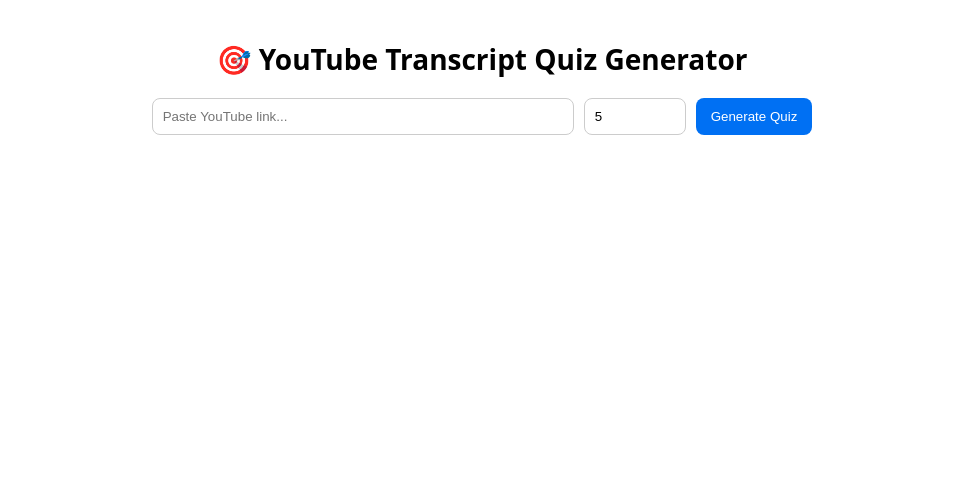
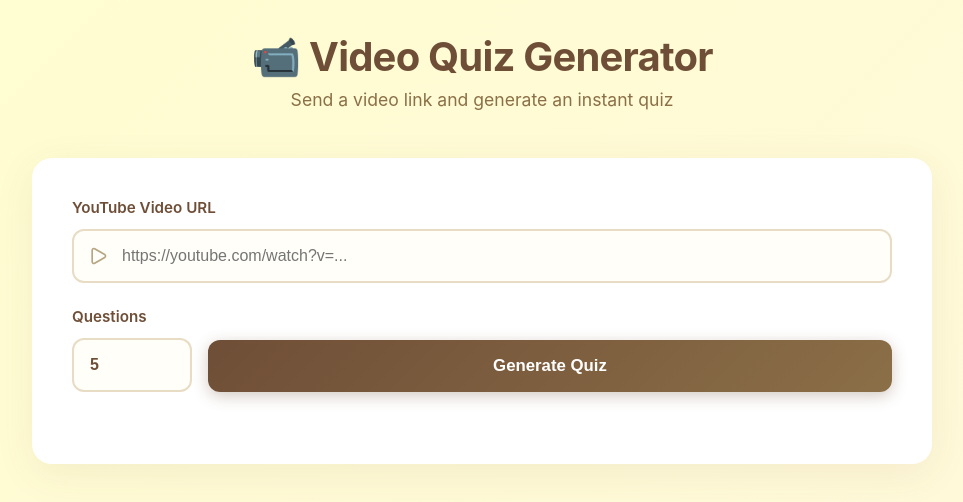
Before and after one commit to Shashidharak89/QUIZ-APP, a Next.js app: page / in a window 1280 px wide. Shown: the top 502 px of the page, without its empty margins (158-1121 px from the left). Built offline with nearby package versions, Linux system fonts and the light colour scheme.

Commit message:
Design changes in project

```diff
--- a/package.json
+++ b/package.json
@@ -9,6 +9,7 @@
     "lint": "eslint"
   },
   "dependencies": {
+    "lucide-react": "^0.552.0",
     "next": "16.0.1",
     "react": "19.2.0",
     "react-dom": "19.2.0",
--- a/src/app/components/HomeScreen.js
+++ b/src/app/components/HomeScreen.js
@@ -1,7 +1,10 @@
 "use client";
 import { useState } from "react";
+import { Play, Loader2, CheckCircle2, XCircle } from "lucide-react";
+import "./styles/HomeScreen.css";
 
-export default function HomeScreen() {
+// QuizGenerator Component
+export default function QuizGenerator() {
   const [videoUrl, setVideoUrl] = useState("");
   const [count, setCount] = useState(5);
   const [quiz, setQuiz] = useState("");
@@ -11,6 +14,7 @@
   const handleGenerateQuiz = async () => {
     setError("");
     setQuiz("");
+
     if (!videoUrl.trim()) {
       setError("Please enter a YouTube link.");
       return;
@@ -19,7 +23,7 @@
     setLoading(true);
 
     try {
-      // 1️⃣ Get transcript from your backend
+      // Get transcript
       const transcriptRes = await fetch("/api/getSubtitles", {
         method: "POST",
         headers: { "Content-Type": "application/json" },
@@ -27,121 +31,112 @@
       });
 
       const transcriptData = await transcriptRes.json();
-
       if (!transcriptRes.ok || transcriptData.error) {
         setError(transcriptData.error || "Failed to get transcript.");
         setLoading(false);
         return;
       }
 
-      // 2️⃣ Send transcript to Gemini to generate quiz
+      // Generate quiz with specific instructions
       const quizRes = await fetch("/api/generateQuiz", {
         method: "POST",
         headers: { "Content-Type": "application/json" },
-        body: JSON.stringify({ transcript: transcriptData.transcript, count }),
+        body: JSON.stringify({
+          transcript: transcriptData.transcript,
+          count,
+          instructions: "Generate multiple choice questions (MCQs) only. For each question, provide 4 options (A, B, C, D) and clearly mark the correct answer with '✓' or highlight it. Format should be clean and easy to read."
+        }),
       });
 
       const quizData = await quizRes.json();
-
       if (!quizRes.ok || quizData.error) {
         setError(quizData.error || "Failed to generate quiz.");
       } else {
         setQuiz(quizData.quiz);
       }
-    } catch (err) {
-      setError("Something went wrong. Try again.");
+    } catch {
+      setError("Something went wrong. Please try again.");
     } finally {
       setLoading(false);
     }
   };
 
   return (
-    <div style={styles.container}>
-      <h1 style={styles.title}>🎯 YouTube Transcript Quiz Generator</h1>
+    <div className="app-container">
+      <div className="main-content">
+        <header className="header">
+          <h1 className="header-title">📹 Video Quiz Generator</h1>
+          <p className="header-subtitle">
+            Send a video link and generate an instant quiz
+          </p>
+        </header>
 
-      <div style={styles.inputContainer}>
+        <div className="card">
+          <div className="input-section">
+            <label className="input-label">YouTube Video URL</label>
+            <div className="input-wrapper">
+              <Play className="input-icon" size={20} />
               <input
                 type="text"
-          placeholder="Paste YouTube link..."
+                placeholder="https://youtube.com/watch?v=..."
                 value={videoUrl}
                 onChange={(e) => setVideoUrl(e.target.value)}
-          style={styles.input}
+                className="input-field"
               />
+            </div>
+
+            <div className="controls-row">
+              <div className="count-wrapper">
+                <label className="input-label">Questions</label>
                 <input
                   type="number"
                   min="1"
                   max="10"
                   value={count}
-          onChange={(e) => setCount(e.target.value)}
-          style={styles.numberInput}
+                  onChange={(e) => setCount(parseInt(e.target.value) || 1)}
+                  className="count-input"
                 />
-        <button onClick={handleGenerateQuiz} disabled={loading} style={styles.button}>
-          {loading ? "Generating..." : "Generate Quiz"}
+              </div>
+
+              <button
+                onClick={handleGenerateQuiz}
+                disabled={loading}
+                className="generate-btn"
+              >
+                {loading ? (
+                  <>
+                    <Loader2 className="loading-spinner" size={20} />
+                    Generating Quiz...
+                  </>
+                ) : (
+                  <>
+                    Generate Quiz
+                  </>
+                )}
               </button>
             </div>
+          </div>
 
-      {error && <p style={{ color: "red" }}>{error}</p>}
+          {error && (
+            <div className="alert alert-error">
+              <XCircle size={20} />
+              <span>{error}</span>
+            </div>
+          )}
 
           {quiz && (
-        <div style={styles.output}>
-          <h3>🧩 Generated Quiz</h3>
-          <pre style={styles.quiz}>{quiz}</pre>
+            <div className="quiz-output">
+              <div className="quiz-header">
+                <CheckCircle2 size={28} />
+                <h3 className="quiz-title">Your Quiz</h3>
+              </div>
+              <div className="quiz-box">
+                <pre className="quiz-content">{quiz}</pre>
+              </div>
             </div>
           )}
         </div>
+      </div>
+    </div>
   );
 }
-
-const styles = {
-  container: {
-    fontFamily: "system-ui, sans-serif",
-    padding: "40px 16px",
-    textAlign: "center",
-  },
-  title: {
-    fontSize: "28px",
-    marginBottom: "20px",
-  },
-  inputContainer: {
-    display: "flex",
-    justifyContent: "center",
-    gap: "10px",
-    flexWrap: "wrap",
-    marginBottom: "20px",
-  },
-  input: {
-    width: "60%",
-    maxWidth: "400px",
-    padding: "10px",
-    borderRadius: "8px",
-    border: "1px solid #ccc",
-  },
-  numberInput: {
-    width: "80px",
-    padding: "10px",
-    borderRadius: "8px",
-    border: "1px solid #ccc",
-  },
-  button: {
-    backgroundColor: "#0070f3",
-    color: "white",
-    border: "none",
-    borderRadius: "8px",
-    padding: "10px 15px",
-    cursor: "pointer",
-  },
-  output: {
-    marginTop: "30px",
-    maxWidth: "700px",
-    margin: "auto",
-    background: "#f8f8f8",
-    padding: "20px",
-    borderRadius: "10px",
-    textAlign: "left",
-  },
-  quiz: {
-    whiteSpace: "pre-wrap",
-    fontSize: "16px",
-    lineHeight: "1.6",
-  },
-};
--- /dev/null
+++ b/src/app/components/styles/HomeScreen.css
@@ -0,0 +1,366 @@
+/* ===================================
+   Animations
+   =================================== */
+
+@keyframes fadeIn {
+  from {
+    opacity: 0;
+    transform: translateY(20px);
+  }
+  to {
+    opacity: 1;
+    transform: translateY(0);
+  }
+}
+
+@keyframes slideDown {
+  from {
+    opacity: 0;
+    transform: translateY(-10px);
+  }
+  to {
+    opacity: 1;
+    transform: translateY(0);
+  }
+}
+
+@keyframes pulse {
+  0%, 100% {
+    opacity: 1;
+  }
+  50% {
+    opacity: 0.7;
+  }
+}
+
+@keyframes shimmer {
+  0% {
+    background-position: -1000px 0;
+  }
+  100% {
+    background-position: 1000px 0;
+  }
+}
+
+
+/* ===================================
+   Base Styles
+   =================================== */
+
+* {
+  margin: 0;
+  padding: 0;
+  box-sizing: border-box;
+}
+
+body {
+  font-family: 'Inter', -apple-system, BlinkMacSystemFont, 'Segoe UI', sans-serif;
+}
+
+
+/* ===================================
+   Layout
+   =================================== */
+
+.app-container {
+  min-height: 100vh;
+  background: linear-gradient(135deg, #FFFDD0 0%, #FFF8DC 100%);
+  padding: 2rem;
+  animation: fadeIn 0.6s ease-out;
+}
+
+.main-content {
+  max-width: 900px;
+  margin: 0 auto;
+}
+
+
+/* ===================================
+   Header
+   =================================== */
+
+.header {
+  text-align: center;
+  margin-bottom: 3rem;
+  animation: slideDown 0.6s ease-out;
+}
+
+.header-title {
+  font-size: 2.5rem;
+  font-weight: 700;
+  color: #6F4E37;
+  margin-bottom: 0.5rem;
+  letter-spacing: -0.02em;
+}
+
+.header-subtitle {
+  font-size: 1.1rem;
+  color: #8B6F47;
+  font-weight: 400;
+}
+
+
+/* ===================================
+   Card
+   =================================== */
+
+.card {
+  background: white;
+  border-radius: 20px;
+  padding: 2.5rem;
+  box-shadow: 0 10px 40px rgba(111, 78, 55, 0.08);
+  animation: fadeIn 0.8s ease-out 0.2s backwards;
+  transition: all 0.3s ease;
+}
+
+.card:hover {
+  box-shadow: 0 15px 50px rgba(111, 78, 55, 0.12);
+  transform: translateY(-2px);
+}
+
+
+/* ===================================
+   Input Section
+   =================================== */
+
+.input-section {
+  margin-bottom: 2rem;
+}
+
+.input-label {
+  display: block;
+  font-size: 0.95rem;
+  font-weight: 600;
+  color: #6F4E37;
+  margin-bottom: 0.75rem;
+}
+
+.input-wrapper {
+  position: relative;
+  margin-bottom: 1.5rem;
+}
+
+.input-field {
+  width: 100%;
+  padding: 1rem 1rem 1rem 3rem;
+  font-size: 1rem;
+  border: 2px solid #E8DCC4;
+  border-radius: 12px;
+  background: #FFFEF9;
+  transition: all 0.3s ease;
+  color: #6F4E37;
+}
+
+.input-field:focus {
+  outline: none;
+  border-color: #B7A684;
+  background: white;
+  box-shadow: 0 4px 12px rgba(183, 166, 132, 0.15);
+}
+
+.input-icon {
+  position: absolute;
+  left: 1rem;
+  top: 50%;
+  transform: translateY(-50%);
+  color: #B7A684;
+}
+
+
+/* ===================================
+   Controls
+   =================================== */
+
+.controls-row {
+  display: flex;
+  gap: 1rem;
+  align-items: flex-end;
+}
+
+.count-wrapper {
+  flex: 0 0 120px;
+}
+
+.count-input {
+  width: 100%;
+  padding: 1rem;
+  font-size: 1rem;
+  border: 2px solid #E8DCC4;
+  border-radius: 12px;
+  background: #FFFEF9;
+  transition: all 0.3s ease;
+  color: #6F4E37;
+  font-weight: 600;
+}
+
+.count-input:focus {
+  outline: none;
+  border-color: #B7A684;
+  background: white;
+  box-shadow: 0 4px 12px rgba(183, 166, 132, 0.15);
+}
+
+
+/* ===================================
+   Button
+   =================================== */
+
+.generate-btn {
+  flex: 1;
+  padding: 1rem 2rem;
+  font-size: 1.05rem;
+  font-weight: 600;
+  color: white;
+  background: linear-gradient(135deg, #6F4E37 0%, #8B6F47 100%);
+  border: none;
+  border-radius: 12px;
+  cursor: pointer;
+  transition: all 0.3s ease;
+  display: flex;
+  align-items: center;
+  justify-content: center;
+  gap: 0.5rem;
+  box-shadow: 0 4px 15px rgba(111, 78, 55, 0.3);
+}
+
+.generate-btn:hover:not(:disabled) {
+  transform: translateY(-2px);
+  box-shadow: 0 6px 20px rgba(111, 78, 55, 0.4);
+}
+
+.generate-btn:active:not(:disabled) {
+  transform: translateY(0);
+}
+
+.generate-btn:disabled {
+  opacity: 0.7;
+  cursor: not-allowed;
+}
+
+.loading-spinner {
+  animation: pulse 1.5s ease-in-out infinite;
+}
+
+
+/* ===================================
+   Alerts
+   =================================== */
+
+.alert {
+  padding: 1rem 1.25rem;
+  border-radius: 12px;
+  margin-top: 1.5rem;
+  animation: slideDown 0.3s ease-out;
+  display: flex;
+  align-items: center;
+  gap: 0.75rem;
+  font-size: 0.95rem;
+}
+
+.alert-error {
+  background: #FEE;
+  color: #C33;
+  border: 1px solid #FCC;
+}
+
+
+/* ===================================
+   Quiz Output
+   =================================== */
+
+.quiz-output {
+  margin-top: 2rem;
+  animation: fadeIn 0.6s ease-out;
+}
+
+.quiz-header {
+  display: flex;
+  align-items: center;
+  gap: 0.75rem;
+  margin-bottom: 1.5rem;
+  color: #6F4E37;
+}
+
+.quiz-title {
+  font-size: 1.5rem;
+  font-weight: 700;
+}
+
+.quiz-box {
+  background: linear-gradient(135deg, #FFF9F0 0%, #FFFEF9 100%);
+  border: 2px solid #E8DCC4;
+  border-radius: 16px;
+  padding: 2rem;
+  position: relative;
+  overflow: hidden;
+}
+
+.quiz-box::before {
+  content: '';
+  position: absolute;
+  top: 0;
+  left: -100%;
+  width: 100%;
+  height: 100%;
+  background: linear-gradient(90deg, transparent, rgba(183, 166, 132, 0.1), transparent);
+  animation: shimmer 2s infinite;
+}
+
+.quiz-content {
+  font-family: 'Monaco', 'Courier New', monospace;
+  font-size: 0.95rem;
+  line-height: 1.8;
+  color: #4A4A4A;
+  white-space: pre-wrap;
+  word-wrap: break-word;
+  position: relative;
+  z-index: 1;
+}
+
+
+/* ===================================
+   Loading State
+   =================================== */
+
+.loading-state {
+  display: flex;
+  flex-direction: column;
+  align-items: center;
+  justify-content: center;
+  padding: 3rem;
+  gap: 1rem;
+}
+
+.loading-text {
+  color: #8B6F47;
+  font-size: 1.1rem;
+  font-weight: 500;
+}
+
+
+/* ===================================
+   Responsive Design
+   =================================== */
+
+@media (max-width: 768px) {
+  .app-container {
+    padding: 1rem;
+  }
+
+  .header-title {
+    font-size: 2rem;
+  }
+
+  .card {
+    padding: 1.5rem;
+  }
+
+  .controls-row {
+    flex-direction: column;
+  }
+
+  .count-wrapper {
+    flex: 1;
+    width: 100%;
+  }
+}
```
Also changed, not shown: 1 other file (tests, documents, lock files or other folders). Lines whose indentation alone changed are shown as unchanged.
